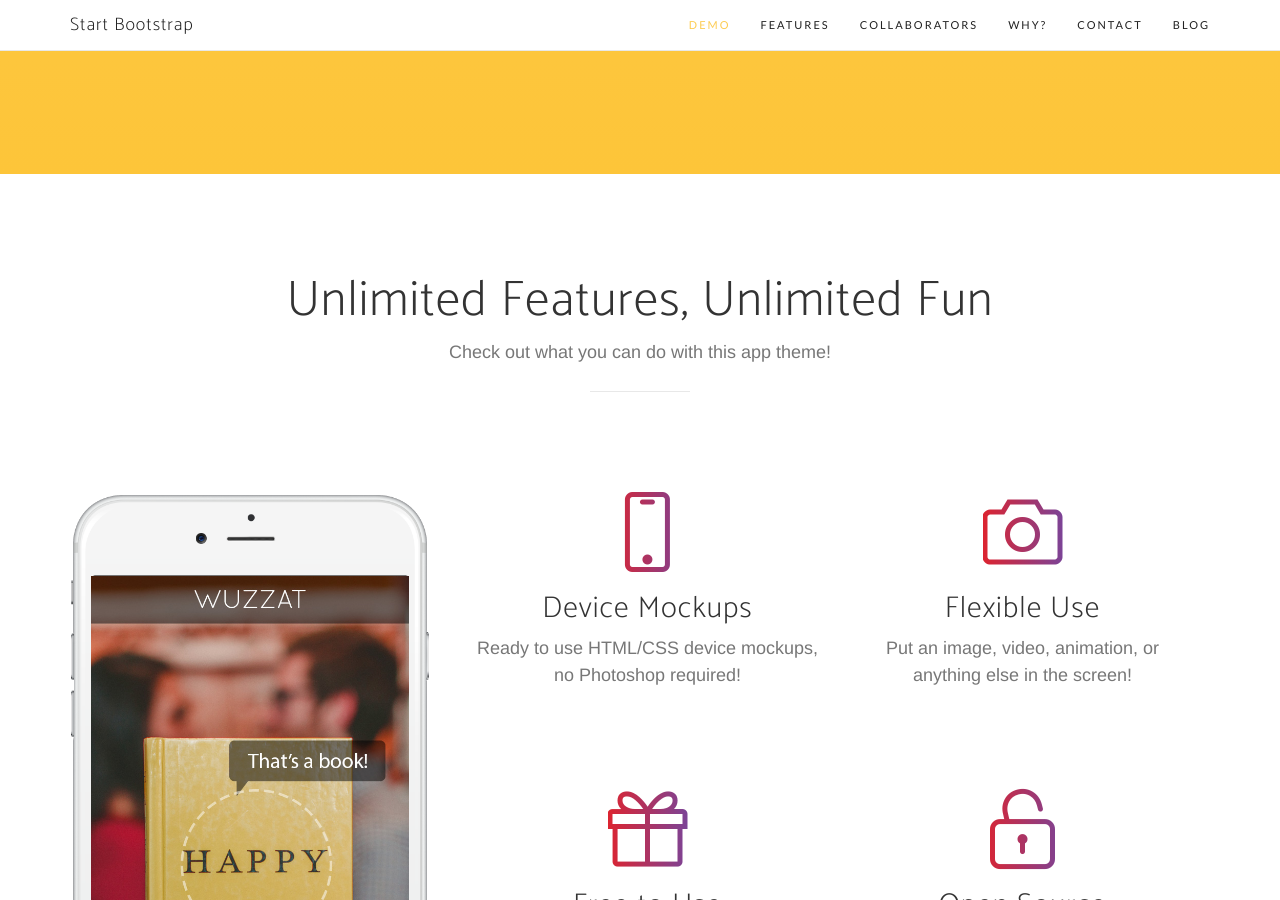
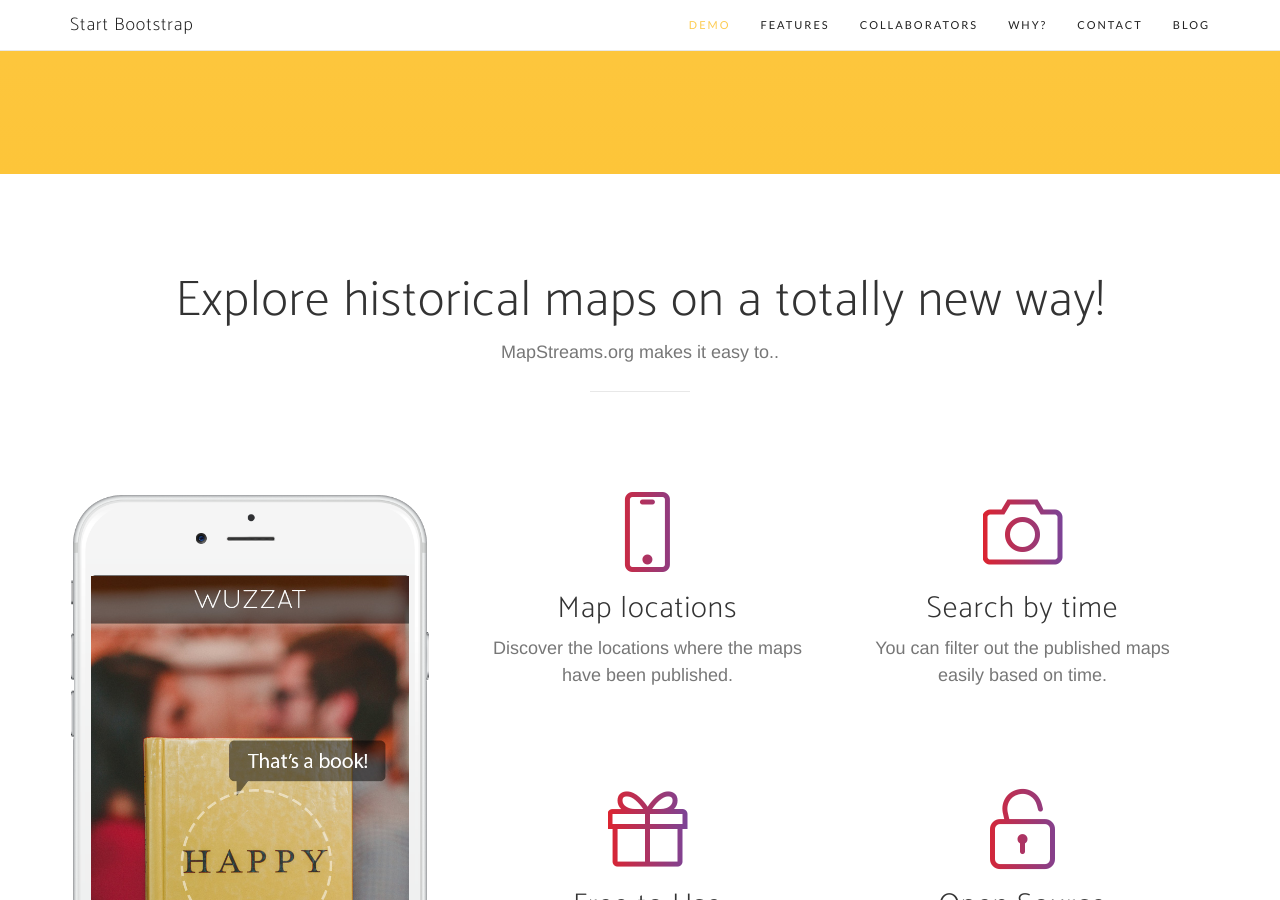
Before and after one commit to MapStreams/mapstreams.github.io, a Jekyll site: the page built from index.html, in a window 1280 px wide and 900 px high, scrolled down 1551 px. Built offline with Jekyll 4.4.1, drawn with Linux system fonts in a browser that asks for light colours; nearby versions of some CDN libraries; some web fonts are replaced; the list of posts is cut into pages by our own code; some of the changed text lies outside the part shown.

Commit message:
Added services template

```diff
--- a/_includes/services.html
+++ b/_includes/services.html
@@ -4,8 +4,8 @@
             <div class="row">
                 <div class="col-lg-12 text-center">
                     <div class="section-heading">
-                        <h2>Unlimited Features, Unlimited Fun</h2>
-                        <p class="text-muted">Check out what you can do with this app theme!</p>
+                        <h2>Explore historical maps on a totally new way!</h2>
+                        <p class="text-muted">MapStreams.org makes it easy to..</p>
                         <hr>
                     </div>
                 </div>
@@ -31,15 +31,15 @@
                             <div class="col-md-6">
                                 <div class="feature-item">
                                     <i class="icon-screen-smartphone text-primary"></i>
-                                    <h3>Device Mockups</h3>
-                                    <p class="text-muted">Ready to use HTML/CSS device mockups, no Photoshop required!</p>
+                                    <h3>Map locations</h3>
+                                    <p class="text-muted">Discover the locations where the maps have been published.</p>
                                 </div>
                             </div>
                             <div class="col-md-6">
                                 <div class="feature-item">
                                     <i class="icon-camera text-primary"></i>
-                                    <h3>Flexible Use</h3>
-                                    <p class="text-muted">Put an image, video, animation, or anything else in the screen!</p>
+                                    <h3>Search by time</h3>
+                                    <p class="text-muted">You can filter out the published maps easily based on time.</p>
                                 </div>
                             </div>
                         </div>
@@ -48,14 +48,14 @@
                                 <div class="feature-item">
                                     <i class="icon-present text-primary"></i>
                                     <h3>Free to Use</h3>
-                                    <p class="text-muted">As always, this theme is free to download and use for any purpose!</p>
+                                    <p class="text-muted">The site is free to use for everyone!</p>
                                 </div>
                             </div>
                             <div class="col-md-6">
                                 <div class="feature-item">
                                     <i class="icon-lock-open text-primary"></i>
                                     <h3>Open Source</h3>
-                                    <p class="text-muted">Since this theme is MIT licensed, you can use it commercially!</p>
+                                    <p class="text-muted">The website and the codes are shared publicly for everyone!</p>
                                 </div>
                             </div>
                         </div>
```
